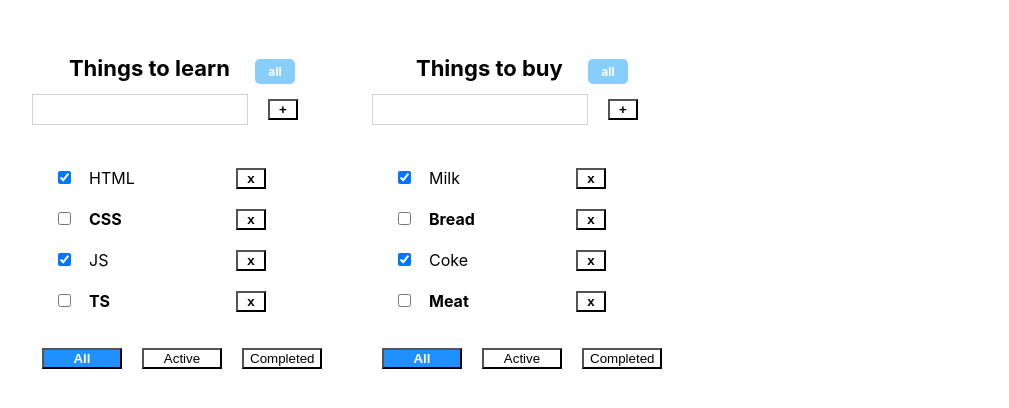
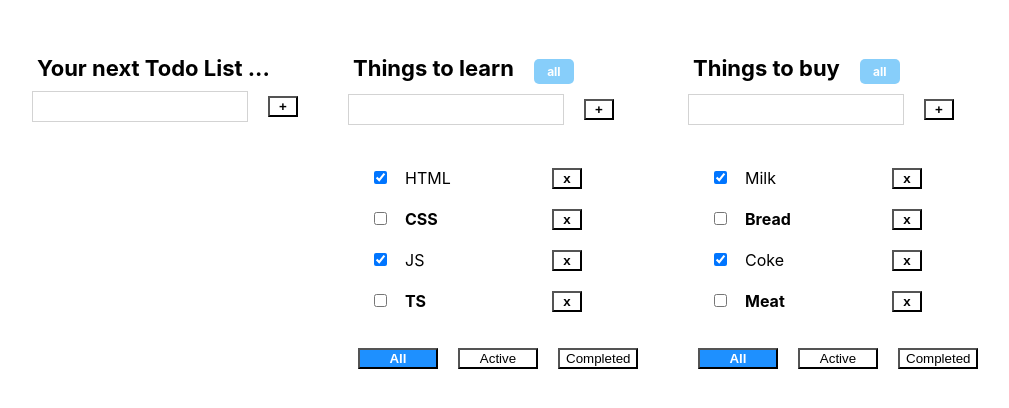
Before and after one commit to chrismelyan/TodoList, a React (Create React App) app: page / in a window 1280 px wide. Shown: the top 408 px of the page, without its empty margins (18-1027 px from the left). Built offline with nearby package versions, Linux system fonts and the light colour scheme.

Commit message:
added Input for todolists

```diff
--- a/src/App.css
+++ b/src/App.css
@@ -1,6 +1,7 @@
 .App {
   padding: 30px;
   display: flex;
+  flex-wrap: wrap;
 }
 
 .App > div {
@@ -16,7 +17,6 @@
 }
 
 .header {
-  text-align: center;
   font-size: 22px;
   margin: 5px;
 }
--- a/src/App.tsx
+++ b/src/App.tsx
@@ -2,6 +2,8 @@ import React, {useState} from 'react';
 import './App.css';
 import TodoList, {TaskType} from "./TodoList";
 import {v1} from "uuid";
+import InputForm from "./InputForm";
+import TodoListHeader from "./TodoListHeader";
 
 export type FilterValuesType = 'all' | 'active' | 'completed'
 export type TodolistType = {
@@ -40,17 +42,22 @@ function App() {
     //Удаляем таску, отфильтровываем массив обьектов и создаем новый массив уже без удаленного
     const removeTask = (todolistID: string, taskID: string) => {
         // => true (filter засовывает в массив обьекты если значение true)
-        setTasks({...tasks, [todolistID] : tasks[todolistID].filter(el => el.id !== taskID)});
+        setTasks({...tasks, [todolistID]: tasks[todolistID].filter(el => el.id !== taskID)});
     }
     // Добавление нового таска в массив
     const addTask = (todolistID: string, title: string) => {
         // копируем массив тасков и добавляем первым в него новый обьект
         const task = {id: v1(), title, isDone: false};
-        setTasks({...tasks, [todolistID] : [task, ...tasks[todolistID]]})
+        setTasks({...tasks, [todolistID]: [task, ...tasks[todolistID]]})
+    }
+    const addTodolist = (title: string) => {
+        const newID = v1();
+        setTodolist([{id: newID, title, filter: 'all'}, ...todolist])
+        setTasks({...tasks, [newID]: []})
     }
 
     const changeTaskStatus = (todolistID: string, taskID: string, isDone: boolean) => {
-        setTasks({...tasks, [todolistID] : tasks[todolistID].map(el => el.id === taskID ? {...el, isDone} : el)})
+        setTasks({...tasks, [todolistID]: tasks[todolistID].map(el => el.id === taskID ? {...el, isDone} : el)})
     }
 
     const changeFilter = (todolistID: string, value: FilterValuesType) => {
@@ -64,6 +71,10 @@ function App() {
 
     return (
         <div className="App">
+            <div>
+                <TodoListHeader title={'Your next Todo List ...'}/>
+                <InputForm callbackAddValue={addTodolist}/>
+            </div>
             {
                 todolist.map(el => {
                     let allTodolistTasks = tasks[el.id];
--- a/src/InputForm.tsx
+++ b/src/InputForm.tsx
@@ -2,17 +2,16 @@ import React, {ChangeEvent, useState, KeyboardEvent} from 'react';
 
 
 type InputFormType = {
-    todolistID: string
-    addTask: (todolistID: string, title: string) => void
+    callbackAddValue: (title: string) => void
 }
-const InputForm: React.FC<InputFormType> = ({todolistID, addTask}) => {
+const InputForm: React.FC<InputFormType> = ({callbackAddValue}) => {
     const [title, setTitle] = useState<string>('')
     const [error, setError] = useState<boolean>(false)
 
     const onClickAddTask = () => {
         const trimmedTitle = title.trim()
         if (trimmedTitle) {
-            addTask(todolistID, trimmedTitle)
+            callbackAddValue(trimmedTitle)
         } else {
             setError(true)
         }
--- a/src/TodoListForm.tsx
+++ b/src/TodoListForm.tsx
@@ -16,11 +16,14 @@ type TodoListFormPropsType = {
 }
 
 const TodoListForm = (props: TodoListFormPropsType) => {
+    const callbackAddValue = (title: string) => {
+        props.addTask(props.todolistID, title)
+    }
+
     return (
         <div>
             <InputForm
-                todolistID={props.todolistID}
-                addTask={props.addTask}
+                callbackAddValue={callbackAddValue}
             />
             <TasksList
                 todolistID={props.todolistID}
--- a/src/TodoListHeader.tsx
+++ b/src/TodoListHeader.tsx
@@ -4,7 +4,7 @@ import {FilterValuesType} from "./App";
 
 type TodoListHeaderPropsType = {
     title: string
-    filter: FilterValuesType
+    filter?: FilterValuesType
 }
 const TodoListHeader = (props: TodoListHeaderPropsType) => {
     let text = 'all'
@@ -16,7 +16,10 @@ const TodoListHeader = (props: TodoListHeaderPropsType) => {
             text = 'cmp'
             break
     }
-    return <h3 className={'header'}>{props.title} <span className={'filter-header'}>{text}</span></h3>
+    return <h3
+        className={'header'}>{props.title}
+        {props.filter && <span className={'filter-header'}>{text}</span>}
+    </h3>
 };
 
 export default TodoListHeader;
```
